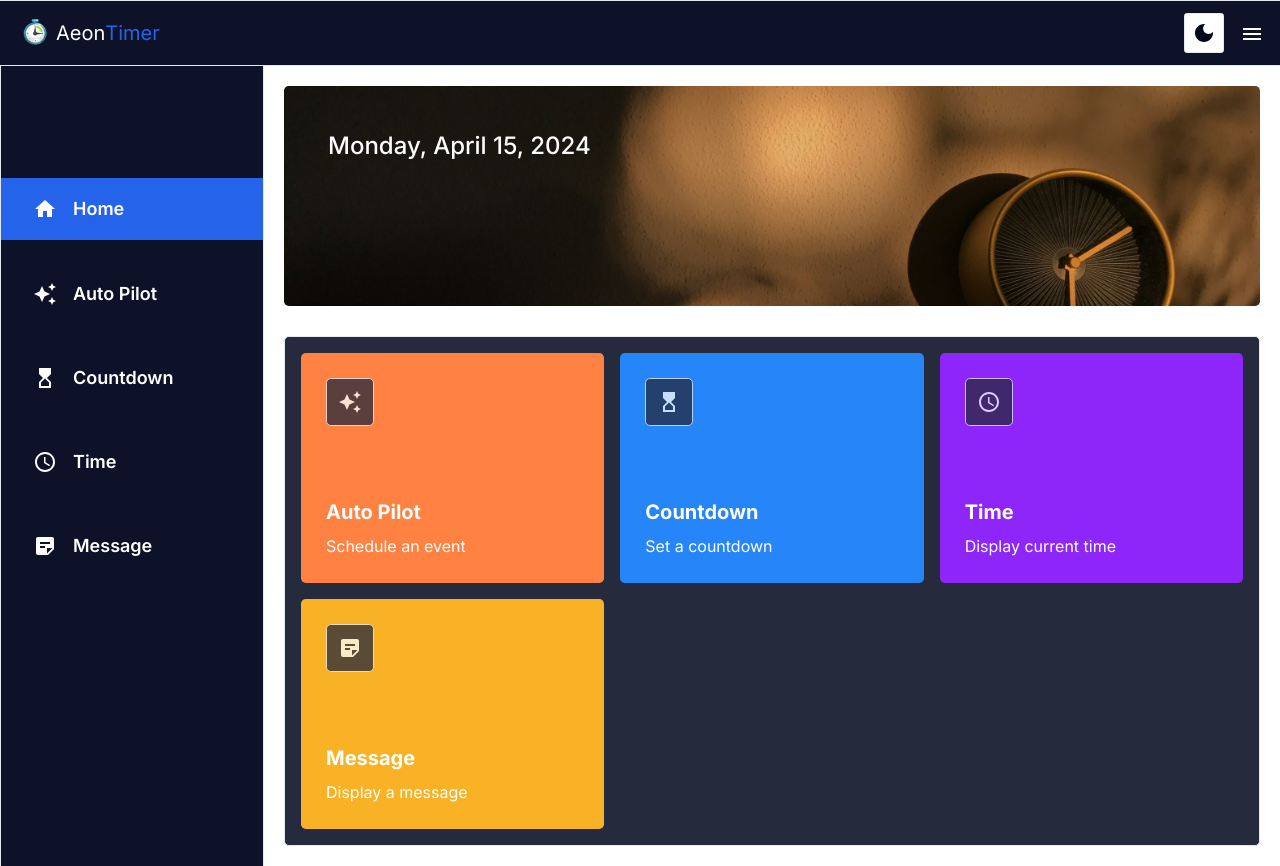
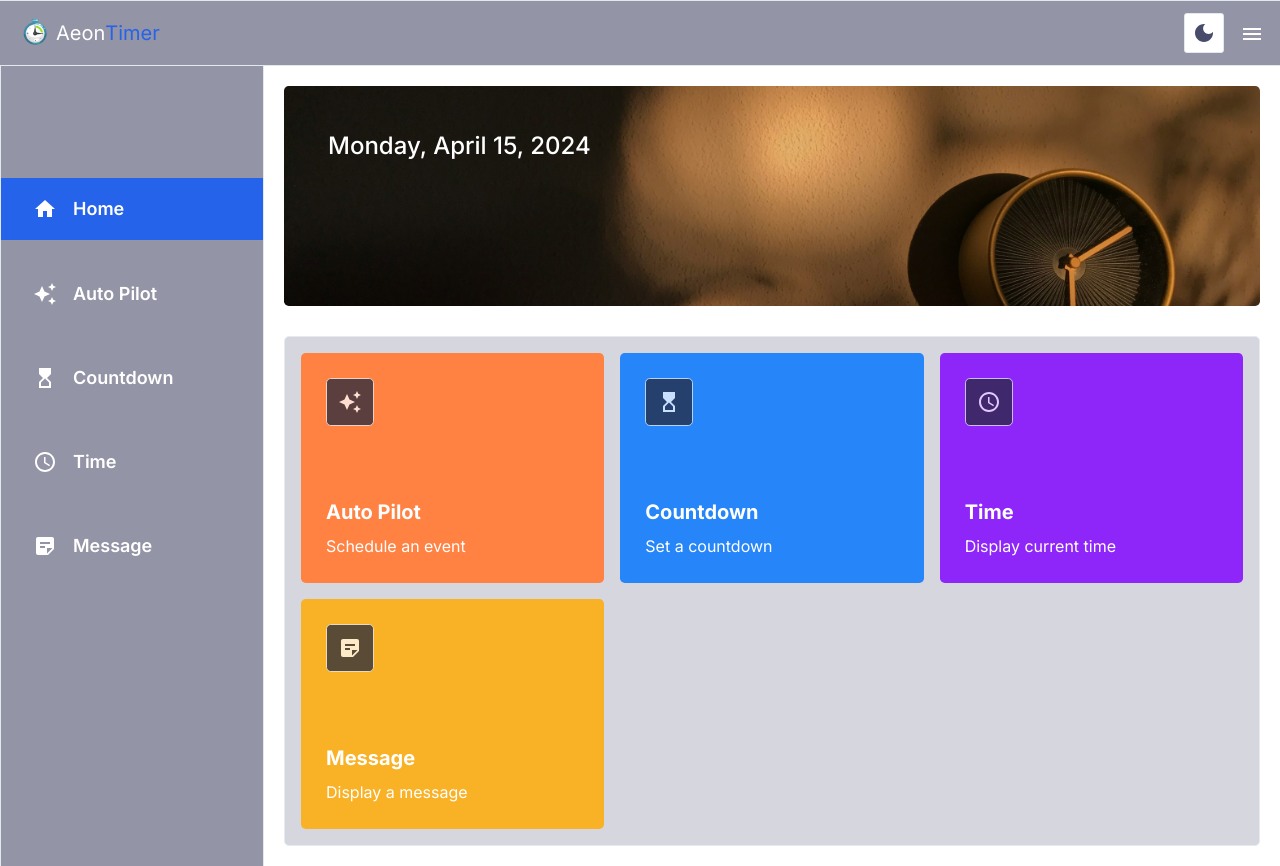
Before and after one commit to ivory-vista-tech/countdown-app-v2, a Next.js app: page / in a window 1280 px wide. Built offline with nearby package versions, Linux system fonts and the light colour scheme.

Commit message:
Updated Light mode

```diff
--- a/app/globals.css
+++ b/app/globals.css
@@ -63,7 +63,7 @@
 
 @layer utilities {
   .icon {
-    @apply text-[30px] text-dark-3 dark:text-white md:text-[40px];
+    @apply text-light-1 text-[30px] dark:text-white md:text-[40px];
   }
 
   .timer-button {
@@ -75,18 +75,18 @@
   }
 
   .size-hour-included {
-    @apply text-[60px] font-extrabold leading-none tracking-tighter text-dark-3 dark:text-white sm:text-[80px] md:text-[100px] lg:text-[180px] 2xl:text-[280px];
+    @apply text-light-1 text-[60px] font-extrabold leading-none tracking-tighter dark:text-white sm:text-[80px] md:text-[100px] lg:text-[180px] 2xl:text-[280px];
   }
 
   .size-hour-excluded {
-    @apply text-[80px] font-extrabold leading-none tracking-tighter text-dark-3 dark:text-white sm:text-[100px] md:text-[120px] lg:text-[200px] 2xl:text-[400px];
+    @apply text-light-1 text-[80px] font-extrabold leading-none tracking-tighter dark:text-white sm:text-[100px] md:text-[120px] lg:text-[200px] 2xl:text-[400px];
   }
 
   .size-AmPm-included {
-    @apply text-[50px] leading-none tracking-tighter text-dark-3 dark:text-white sm:text-[60px] md:text-[80px] lg:text-[140px] 2xl:text-[220px];
+    @apply text-light-1 text-[50px] leading-none tracking-tighter dark:text-white sm:text-[60px] md:text-[80px] lg:text-[140px] 2xl:text-[220px];
   }
 
   .size-message {
-    @apply text-balance text-[30px] leading-none tracking-tighter sm:text-[50px] md:text-[60px] lg:text-[100px] 2xl:text-[220px];
+    @apply text-light-1 text-balance text-[30px] leading-none tracking-tighter dark:text-white sm:text-[50px] md:text-[60px] lg:text-[100px] 2xl:text-[220px];
   }
 }
--- a/components/buttons/Preset.tsx
+++ b/components/buttons/Preset.tsx
@@ -58,7 +58,7 @@ const Preset: React.FC<PresetProps> = ({ presetTime }) => {
       className={cn(
         "flex h-[40px] cursor-pointer items-center justify-center px-6",
         {
-          "rounded-3xl bg-primary": isEqualTimeItems,
+          "rounded-3xl bg-primary text-white": isEqualTimeItems,
           "text-gray-500": !isEqualTimeItems,
         },
       )}
--- a/components/features/Features.tsx
+++ b/components/features/Features.tsx
@@ -10,7 +10,7 @@ const Features = () => {
 
   return (
     <section>
-      <div className="flex-1 rounded-lg border bg-dark-1 p-2 opacity-90">
+      <div className="bg-light-3 flex-1 rounded-lg border p-2 opacity-90 dark:bg-dark-1">
         <div className="grid grid-cols-1 md:grid-cols-2 xl:grid-cols-3">
           {features.map((feature, idx) => {
             const { icon, title, description, link, className } = feature;
--- a/components/modeToggle/ModeToggle.tsx
+++ b/components/modeToggle/ModeToggle.tsx
@@ -25,9 +25,9 @@ const ModeToggle = () => {
   return isClient ? (
     <Button variant="outline" size="icon" onClick={changeTheme}>
       {theme === "light" ? (
-        <LightMode className="size-5" />
+        <LightMode className="icon size-5" />
       ) : (
-        <DarkMode className="size-5" />
+        <DarkMode className="icon size-5" />
       )}
     </Button>
   ) : null;
--- a/components/nav/Navbar.tsx
+++ b/components/nav/Navbar.tsx
@@ -7,7 +7,7 @@ import BrandIcon from "./BrandIcon";
 
 const Navbar = () => {
   return (
-    <nav className="relative mx-auto flex h-16 w-full items-center border-y bg-dark-1 px-4 py-8 backdrop-blur-lg dark:opacity-75">
+    <nav className="bg-light-2 relative mx-auto flex h-16 w-full items-center border-y px-4 py-8 backdrop-blur-lg dark:bg-dark-1 dark:opacity-75">
       <div className="flex-1">
         <BrandIcon />
       </div>
--- a/components/nav/Sidebar.tsx
+++ b/components/nav/Sidebar.tsx
@@ -9,7 +9,7 @@ const Sidebar = () => {
   const { setFeature, feature } = useContext(DataContext);
 
   return (
-    <section className="sticky left-0 top-0 flex flex-col justify-between border-x bg-dark-1 pt-10 text-white backdrop-blur-lg dark:opacity-75 max-sm:hidden lg:w-[264px] xl:pt-28">
+    <section className="bg-light-2 sticky left-0 top-0 flex flex-col justify-between border-x pt-10 text-white backdrop-blur-lg dark:bg-dark-1 dark:opacity-75 max-sm:hidden lg:w-[264px] xl:pt-28">
       <div className="flex flex-1 flex-col gap-6">
         {sidebarLinks.map((item) => {
           const isActive = feature === item.route;
--- a/components/schedule/ScheduleModal.tsx
+++ b/components/schedule/ScheduleModal.tsx
@@ -73,7 +73,7 @@ const ScheduleModal = ({ isOpen, onClose }: MeetingModalProps) => {
 
         return acc;
       },
-      { converted: [] as number[], queue: [] as number[] }
+      { converted: [] as number[], queue: [] as number[] },
     );
 
     setTimeItems({
@@ -97,7 +97,7 @@ const ScheduleModal = ({ isOpen, onClose }: MeetingModalProps) => {
 
   return isClient ? (
     <Dialog open={isOpen} onOpenChange={onClose}>
-      <DialogContent className="flex w-full max-w-[520px] flex-col gap-6 border-none  px-6 py-9 text-white">
+      <DialogContent className="text-light-1 flex w-full max-w-[520px] flex-col gap-6 border-none px-6 py-9 dark:text-white">
         <div className="flex flex-col gap-6">
           <h1 className="text-3xl font-bold leading-[42px]">
             Create a Program
@@ -106,17 +106,17 @@ const ScheduleModal = ({ isOpen, onClose }: MeetingModalProps) => {
           <Form {...form}>
             <form
               onSubmit={handleSubmit(onSubmit)}
-              className="space-y-5 w-full"
+              className="w-full space-y-5"
             >
               <div>
                 <label>
                   Enter Sessions duration{" "}
-                  <span className="text-gray-600 text-sm">(in minutes)</span>
+                  <span className="text-sm text-gray-600">(in minutes)</span>
                 </label>
                 <div>
                   {fields.map((field, index) => (
                     <div
-                      className="form-control flex gap-2 justify-center items-center"
+                      className="form-control flex items-center justify-center gap-2"
                       key={field.id}
                     >
                       <Input
@@ -133,9 +133,9 @@ const ScheduleModal = ({ isOpen, onClose }: MeetingModalProps) => {
                           onClick={index > 0 ? () => remove(index) : () => {}}
                         >
                           <Close
-                            className={cn("p-2 size-10 hover:bg-dark-3", {
-                              "text-white": index > 1,
-                              "text-opacity-0": index <= 1,
+                            className={cn("size-10 p-2 hover:bg-dark-3", {
+                              "text-light-1 dark:text-white": index > 1,
+                              "opacity-0": index <= 1,
                             })}
                           />
                         </IconButton>
@@ -145,11 +145,11 @@ const ScheduleModal = ({ isOpen, onClose }: MeetingModalProps) => {
                 </div>
               </div>
 
-              <div className="flex gap-4  items-center">
+              <div className="flex items-center  gap-4">
                 <Button
                   type="button"
                   variant="outline"
-                  className="focus-visible:ring-0 focus-visible:ring-offset-0 text-white"
+                  className="text-primary focus-visible:ring-0 focus-visible:ring-offset-0 dark:text-white"
                   onClick={() => append({ duration: "" })}
                 >
                   Add Session
@@ -159,7 +159,7 @@ const ScheduleModal = ({ isOpen, onClose }: MeetingModalProps) => {
                   type="submit"
                   disabled={isSubmitting}
                   className={
-                    "bg-blue-1  focus-visible:ring-0 focus-visible:ring-offset-0 text-white"
+                    "bg-blue-1  text-white focus-visible:ring-0 focus-visible:ring-offset-0"
                   }
                 >
                   {isSubmitting ? "Creating Event" : "Create Event"}
--- a/tailwind.config.ts
+++ b/tailwind.config.ts
@@ -59,9 +59,15 @@ const config = {
         },
         dark: {
           1: "#0D1228",
-          2: "#070815",
+          2: "#161925",
           3: "#252A41",
           4: "#1E2757",
+        },
+        light: {
+          1: "#484B6A",
+          2: "#9394A5",
+          3: "#D2D3DB",
+          4: "#E4E5F1",
         },
         blue: {
           1: "#0E78F9",
```
